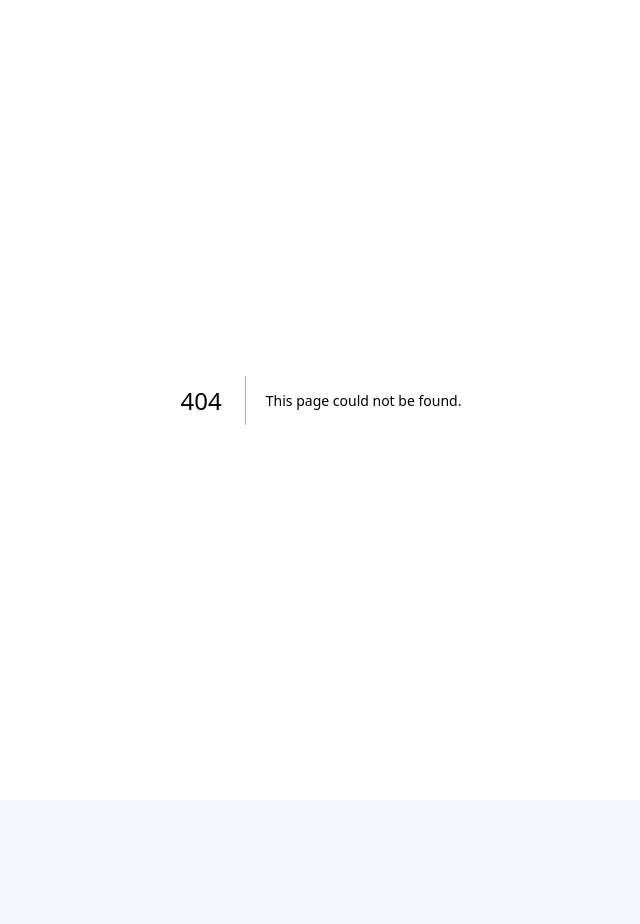
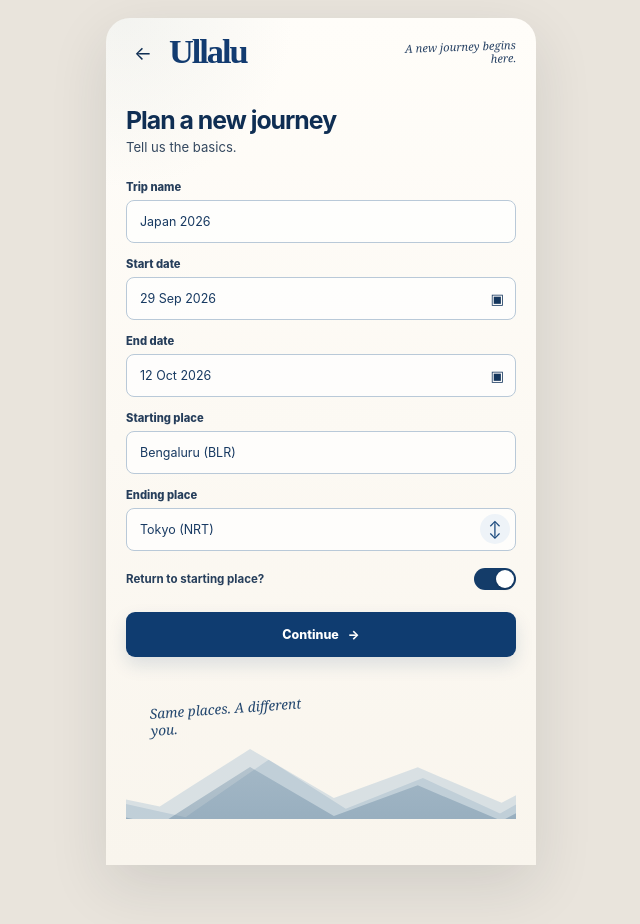
Before and after one commit to brijbh/ullalu, a Next.js app: page /new-trip in a window 1280 px wide. Before the commit this address had no page. Shown: the top 924 px of the page, without its empty margins (319-959 px from the left). Before the commit the page ends 800 px from the top, so only its background shows below. Built offline with nearby package versions, Linux system fonts and the light colour scheme.

Commit message:
feat: build new trip basics screen

```diff
--- /dev/null
+++ b/app/new-trip/page.tsx
@@ -0,0 +1,65 @@
+import Link from "next/link";
+import styles from "../JourneyFlow.module.css";
+import { AppHeader, MountainFooter } from "../components/JourneyUI";
+
+export default function NewTripPage() {
+  return (
+    <main className={styles.screen}>
+      <section className={styles.phonePage}>
+        <div className={styles.content}>
+          <AppHeader backHref="/" note="A new journey begins here." />
+
+          <div className={styles.titleBlock}>
+            <h1>Plan a new journey</h1>
+            <p>Tell us the basics.</p>
+          </div>
+
+          <form className={styles.form}>
+            <div className={styles.field}>
+              <label htmlFor="trip-name">Trip name</label>
+              <input id="trip-name" className={styles.input} defaultValue="Japan 2026" />
+            </div>
+
+            <div className={styles.field}>
+              <label htmlFor="start-date">Start date</label>
+              <div className={styles.inputWrap}>
+                <input id="start-date" className={styles.input} defaultValue="29 Sep 2026" />
+                <span className={styles.inputIcon} aria-hidden="true">▣</span>
+              </div>
+            </div>
+
+            <div className={styles.field}>
+              <label htmlFor="end-date">End date</label>
+              <div className={styles.inputWrap}>
+                <input id="end-date" className={styles.input} defaultValue="12 Oct 2026" />
+                <span className={styles.inputIcon} aria-hidden="true">▣</span>
+              </div>
+            </div>
+
+            <div className={styles.field}>
+              <label htmlFor="starting-place">Starting place</label>
+              <input id="starting-place" className={styles.input} defaultValue="Bengaluru (BLR)" />
+            </div>
+
+            <div className={styles.field}>
+              <label htmlFor="ending-place">Ending place</label>
+              <div className={styles.inputWrap}>
+                <input id="ending-place" className={styles.input} defaultValue="Tokyo (NRT)" />
+                <button className={styles.swapButton} type="button" aria-label="Swap places">↕</button>
+              </div>
+            </div>
+
+            <div className={styles.toggleRow}>
+              <span>Return to starting place?</span>
+              <button className={styles.toggle} type="button" aria-label="Return to starting place enabled" />
+            </div>
+          </form>
+
+          <Link className={styles.primaryButton} href="/new-trip/storage">Continue <span aria-hidden="true">→</span></Link>
+
+          <MountainFooter text="Same places. A different you." />
+        </div>
+      </section>
+    </main>
+  );
+}
```
